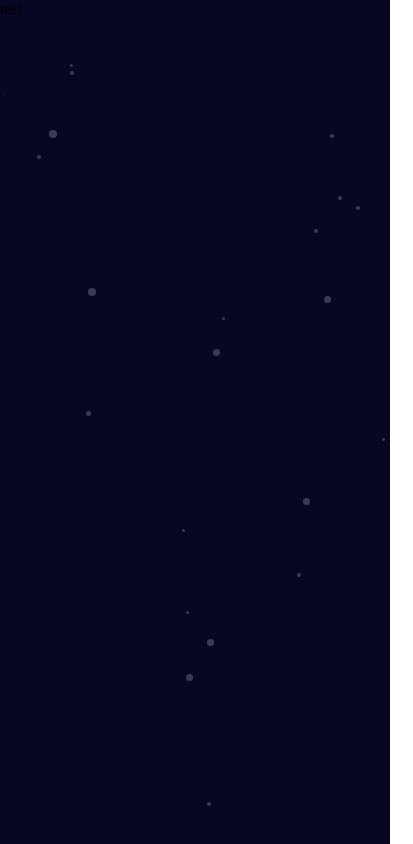
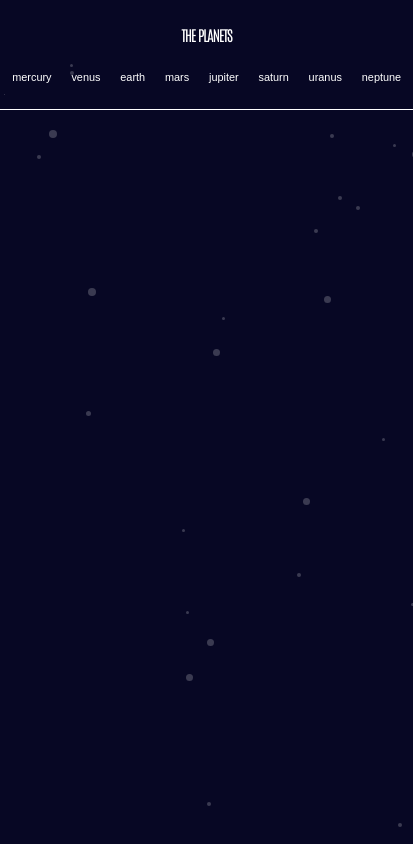
Before and after one commit to miratkd/Planets, a Vue app: page / in a window 390 px wide. Shown: the whole page, 413 px wide, since content can reach past the window. Built offline with nearby package versions, Linux system fonts and the light colour scheme.

Commit message:
header desktop and tablet V1

```diff
--- a/public/index.html
+++ b/public/index.html
@@ -5,6 +5,9 @@
     <meta http-equiv="X-UA-Compatible" content="IE=edge">
     <meta name="viewport" content="width=device-width,initial-scale=1.0">
     <link rel="icon" href="<%= BASE_URL %>planet-earth.png">
+    <link rel="preconnect" href="https://fonts.googleapis.com">
+    <link rel="preconnect" href="https://fonts.gstatic.com" crossorigin>
+    <link href="https://fonts.googleapis.com/css2?family=Antonio&display=swap" rel="stylesheet">
     <title>Planets</title>
   </head>
   <body>
--- a/src/App.vue
+++ b/src/App.vue
@@ -1,11 +1,15 @@
 <template>
-  <div>test</div>
+  <Header />
 </template>
 
 <script>
+import Header from './components/Header.vue';
 
 export default {
   name: 'PlanetsApp',
+  components:{
+    Header
+  }
 }
 </script>
 
@@ -13,5 +17,10 @@ export default {
   body{
    margin: 0px;
    background-image: url('./assets/background.svg');
+   font-family: 'Spartan';
+  }
+  div {
+    display: flex;
+    align-items: center;
   }
 </style>
--- /dev/null
+++ b/src/components/Header.vue
@@ -0,0 +1,53 @@
+<template>
+    <div role="heading" class="Header-container">
+        <div class="Header-title">THE PLANETS</div>
+        <div class="Header-menu">
+            <button class="Header-menu-button">mercury</button>
+            <button class="Header-menu-button">venus</button>
+            <button class="Header-menu-button">earth</button>
+            <button class="Header-menu-button">mars</button>
+            <button class="Header-menu-button">jupiter</button>
+            <button class="Header-menu-button">saturn</button>
+            <button class="Header-menu-button">uranus</button>
+            <button class="Header-menu-button">neptune</button>
+        </div>
+    </div>
+</template>
+
+<script>
+export default {
+    name: "HeaderComponent"
+}
+</script>
+
+<style>
+    .Header-container{
+        padding: 3vh 3vw;
+        border-bottom: 1px solid white;
+        width: 100vw;
+        font-size: 1vw;
+        justify-content: space-between;
+    }
+    .Header-title{
+        font-family: 'Antonio';
+        font-size: 1.9em;
+        color: white;
+        letter-spacing: -1.05px;
+    }
+    .Header-menu{ gap: 2vw; }
+    .Header-menu-button{
+        background-color: transparent;
+        color: white;
+        font-size: 1.4em;
+        border: none;
+        cursor: pointer;
+    }
+    @media (max-width: 820px){
+        .Header-container{
+            font-size: 2vw;
+            flex-direction: column;
+            gap: 3vh;
+        }
+
+    }
+</style>
```
